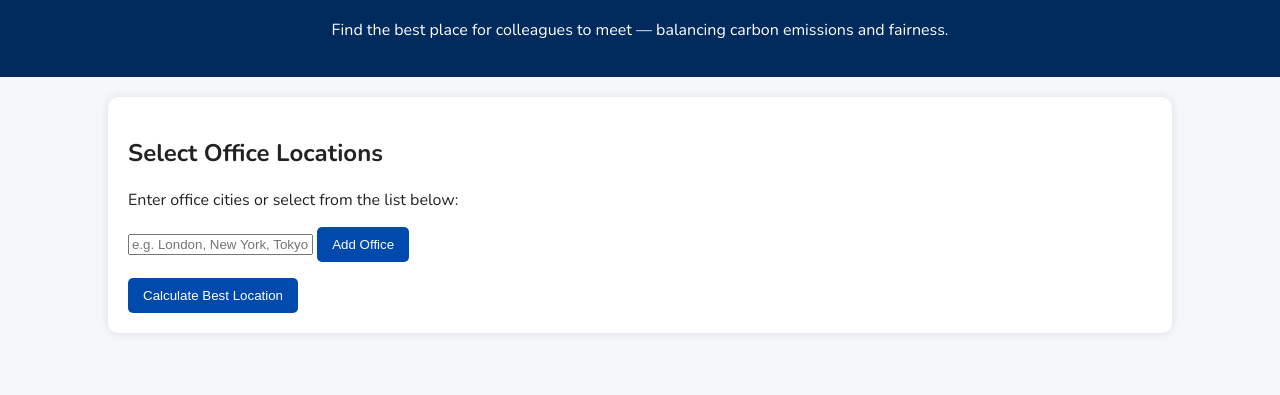
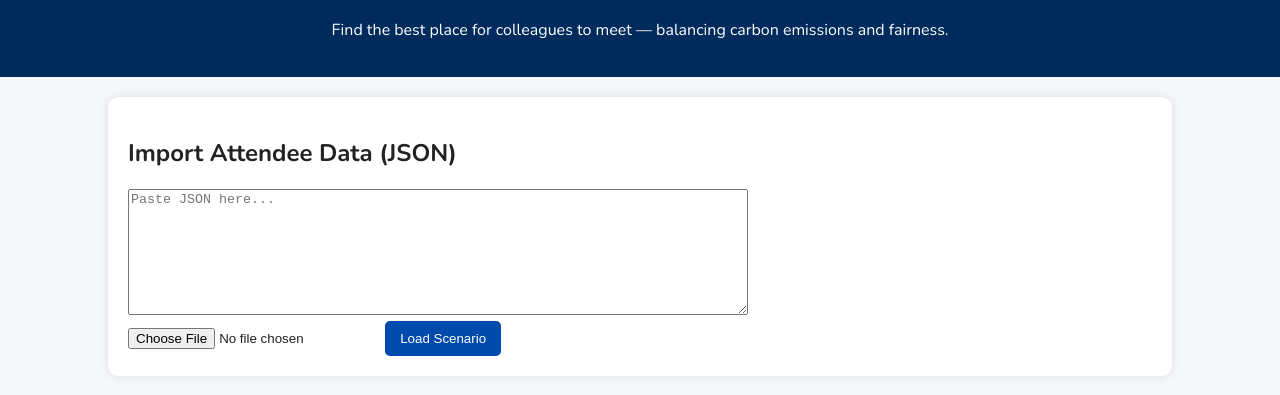
Before and after one commit to a-e-sumar/DurHack_2025, a plain HTML site: page index.html in a window 1280 px wide. Shown: the part 87-482 px from the top of the page. Drawn offline with nearby package versions, Linux system fonts and the light colour scheme.

Commit message:
Readded the JSON file input in index

```diff
--- a/index.html
+++ b/index.html
@@ -14,15 +14,12 @@
     <p>Find the best place for colleagues to meet — balancing carbon emissions and fairness.</p>
   </header>
 
-  <section id="inputs">
-    <h2>Select Office Locations</h2>
-    <p>Enter office cities or select from the list below:</p>
-    <input type="text" id="officeInput" placeholder="e.g. London, New York, Tokyo">
-    <button onclick="addOffice()">Add Office</button>
-
-    <ul id="officeList"></ul>
-
-    <button id="calculateBtn" onclick="calculateBestLocation()">Calculate Best Location</button>
+  <section id="input-section">
+    <h2>Import Attendee Data (JSON)</h2>
+    <textarea id="jsonInput" placeholder="Paste JSON here..."></textarea>
+    <br>
+    <input type="file" id="fileInput">
+    <button onclick="loadJSON()">Load Scenario</button>
   </section>
 
   <section id="results" class="hidden">
```
